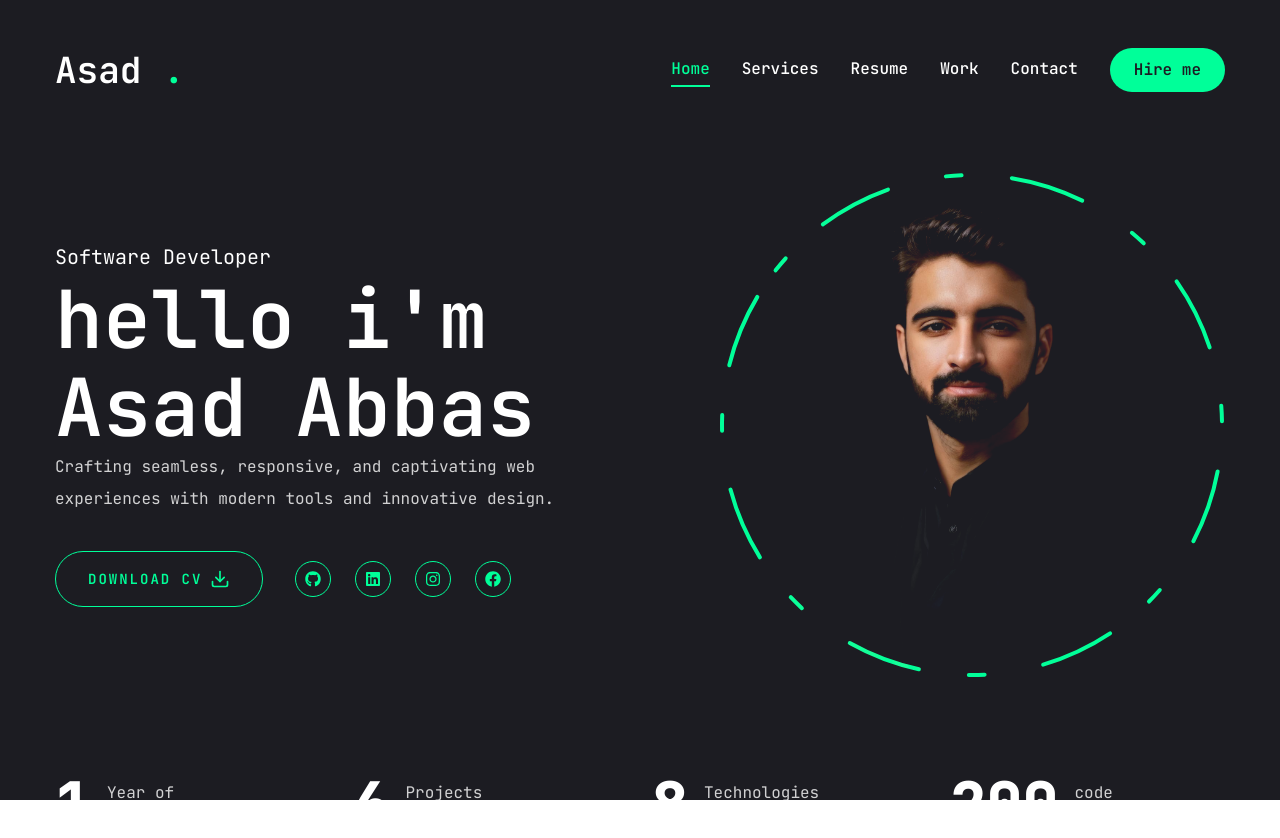
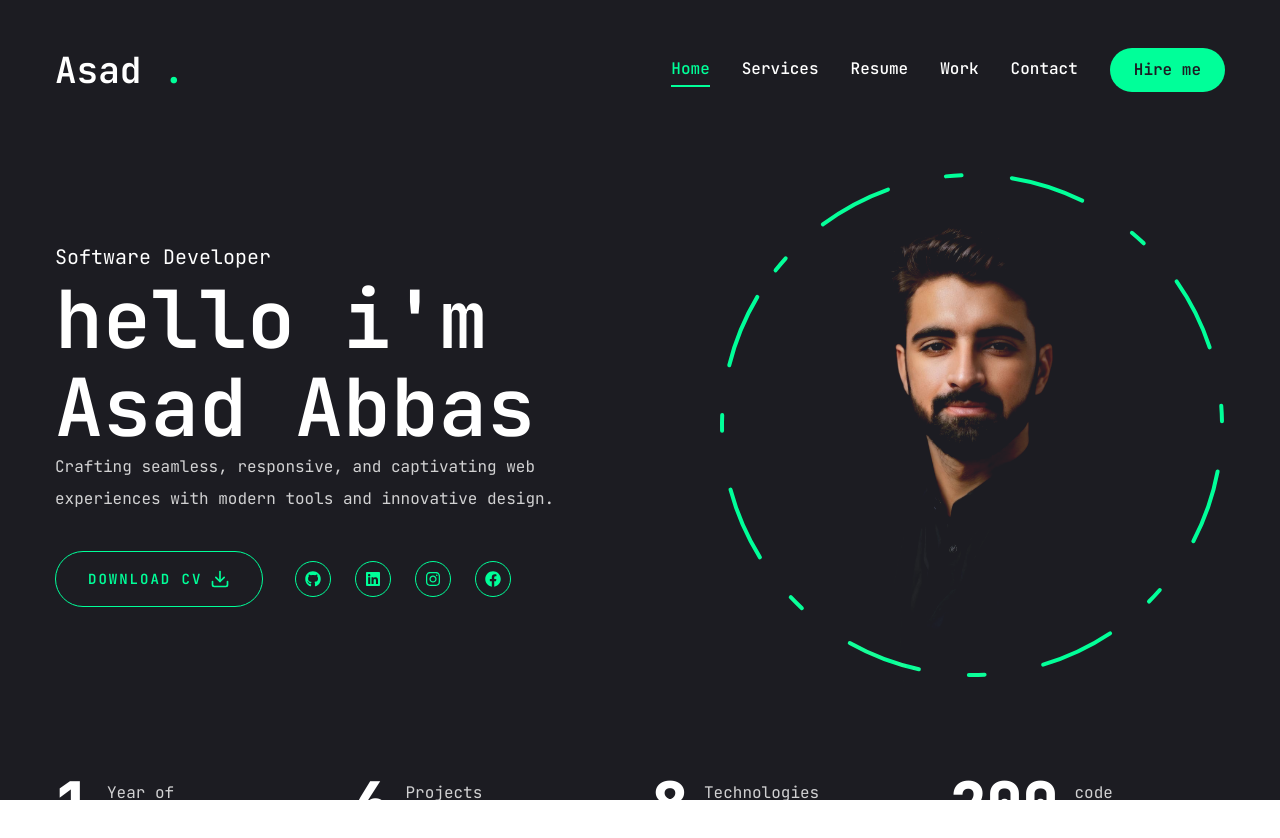
Before and after one commit to iamasadabbas/Portfolio, a Next.js app: page / in a window 1280 px wide. Shown: the top 838 px of the page. Built offline with nearby package versions, Linux system fonts and the light colour scheme.

Commit message:
some profile pic styles changes

```diff
--- a/components/Photo.jsx
+++ b/components/Photo.jsx
@@ -17,7 +17,7 @@ const Photo = () => {
              transition:{ duration:0.4, delay:2.4, ease:"easeInOut"}
          }}
 
-        className="w-[298px] h-[298px] xl:w-[498px] xl:h-[498px] mix-blend-lighten absolute rounded-lg">
+        className="w-[298px] h-[298px] xl:w-[498px] xl:h-[498px] mix-blend-lighten absolute rounded-lg mt-5">
             <Image src="/assets/photo.jpeg" priority quality={100} fill alt="" className="object-contain"/>
         </motion.div>
 
```
